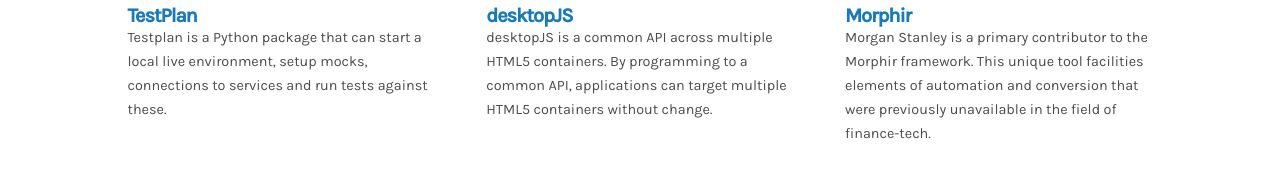
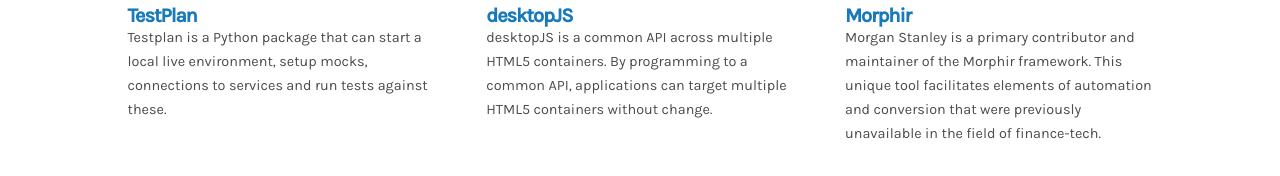
Before and after one commit to morganstanley/morganstanley.github.io, a Gatsby site in the folder site/: page /featured-projects/ in a window 1280 px wide. Shown: the part 540-716 px from the top of the page. Built offline with nearby package versions, Linux system fonts and the light colour scheme; Gatsby itself is replaced by a stand-in of ours; some packages are replaced by stand-ins of ours; a web font is replaced by a local one.

Commit message:
Update typo in featured-projects.mdx (#7)

```diff
--- a/site/content/featured-projects.mdx
+++ b/site/content/featured-projects.mdx
@@ -27,8 +27,8 @@
       title="Morphir"
       image="./images/morphir.png"
     >
-      Morgan Stanley is a primary contributor to the Morphir framework. This
-      unique tool facilities elements of automation and conversion that were
+      Morgan Stanley is a primary contributor and maintainer of the Morphir framework. This
+      unique tool facilitates elements of automation and conversion that were
       previously unavailable in the field of finance-tech.
     </Card>
     <Card link="https://github.com/morganstanley/hobbes" title="hobbes">
```
